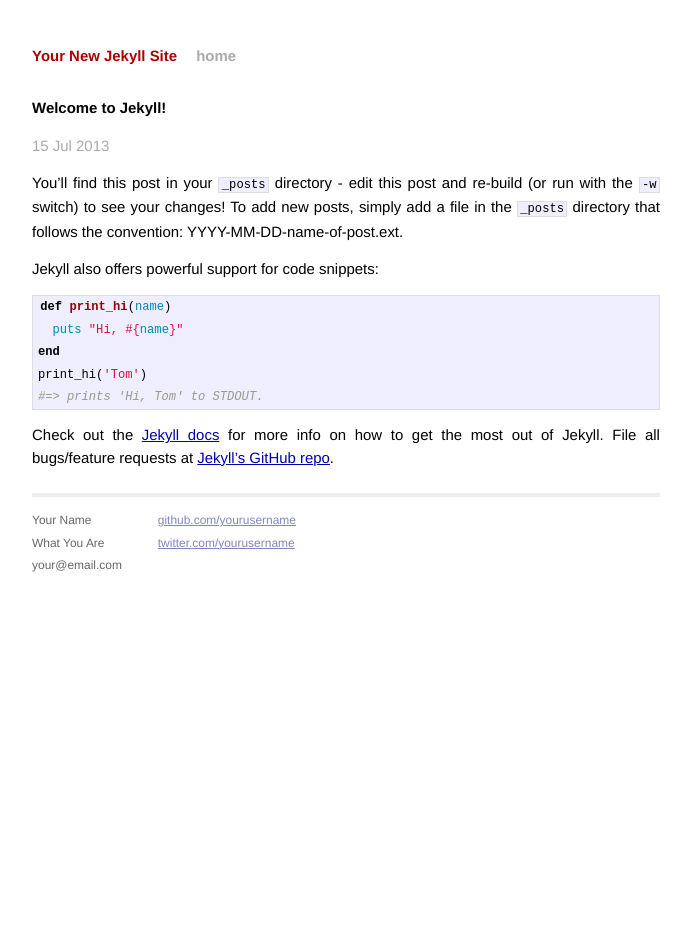
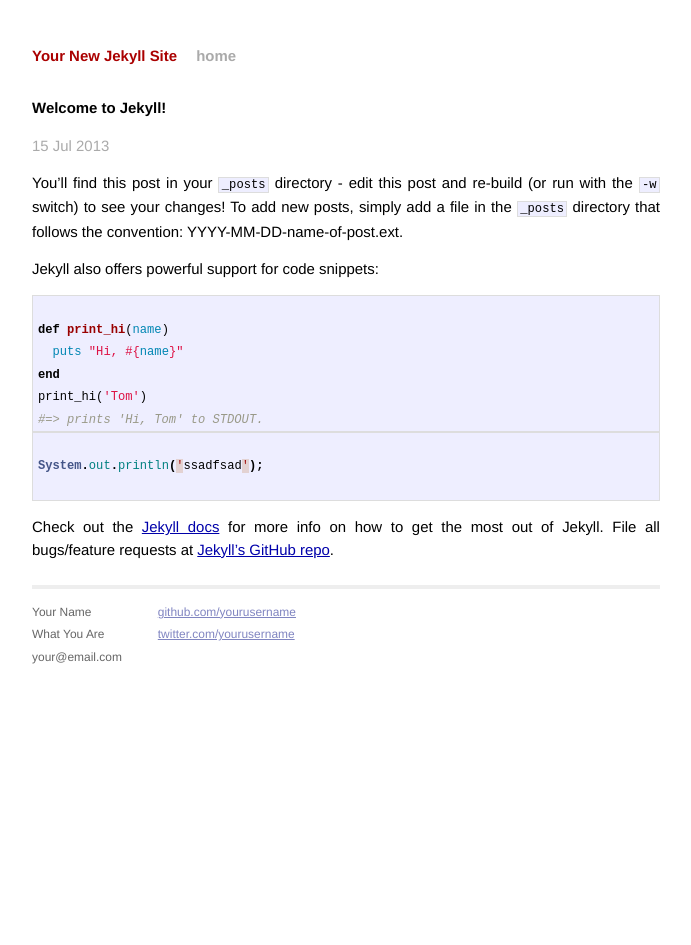
Before and after one commit to leiming/poetcoder, a Jekyll site: the page built from _posts/2013-07-15-welcome-to-jekyll.markdown, in a window 1280 px wide. Shown: the whole page, without its empty margins (294-985 px from the left). Built offline with Jekyll 4.4.1, drawn with Linux system fonts in a browser that asks for light colours; Markdown is read by kramdown in place of the engine named in the settings.

Commit message:
modify _config

````diff
--- a/_config.yml
+++ b/_config.yml
@@ -1,3 +1,7 @@
 name: Your New Jekyll Site
 pygments: false
 markdown: redcarpet
+markdown_ext:  markdown,mkd,mkdn,md
+
+redcarpet:
+  extensions: []
--- a/_posts/2013-07-15-welcome-to-jekyll.markdown
+++ b/_posts/2013-07-15-welcome-to-jekyll.markdown
@@ -10,13 +10,20 @@ To add new posts, simply add a file in the `_posts` directory that follows the c
 
 Jekyll also offers powerful support for code snippets:
 
-{% highlight ruby %}
+```ruby
+
 def print_hi(name)
   puts "Hi, #{name}"
 end
 print_hi('Tom')
 #=> prints 'Hi, Tom' to STDOUT.
-{% endhighlight %}
+```
+
+```java
+
+System.out.println('ssadfsad');
+
+```
 
 Check out the [Jekyll docs][jekyll] for more info on how to get the most out of Jekyll. File all bugs/feature requests at [Jekyll's GitHub repo][jekyll-gh].
 
````
